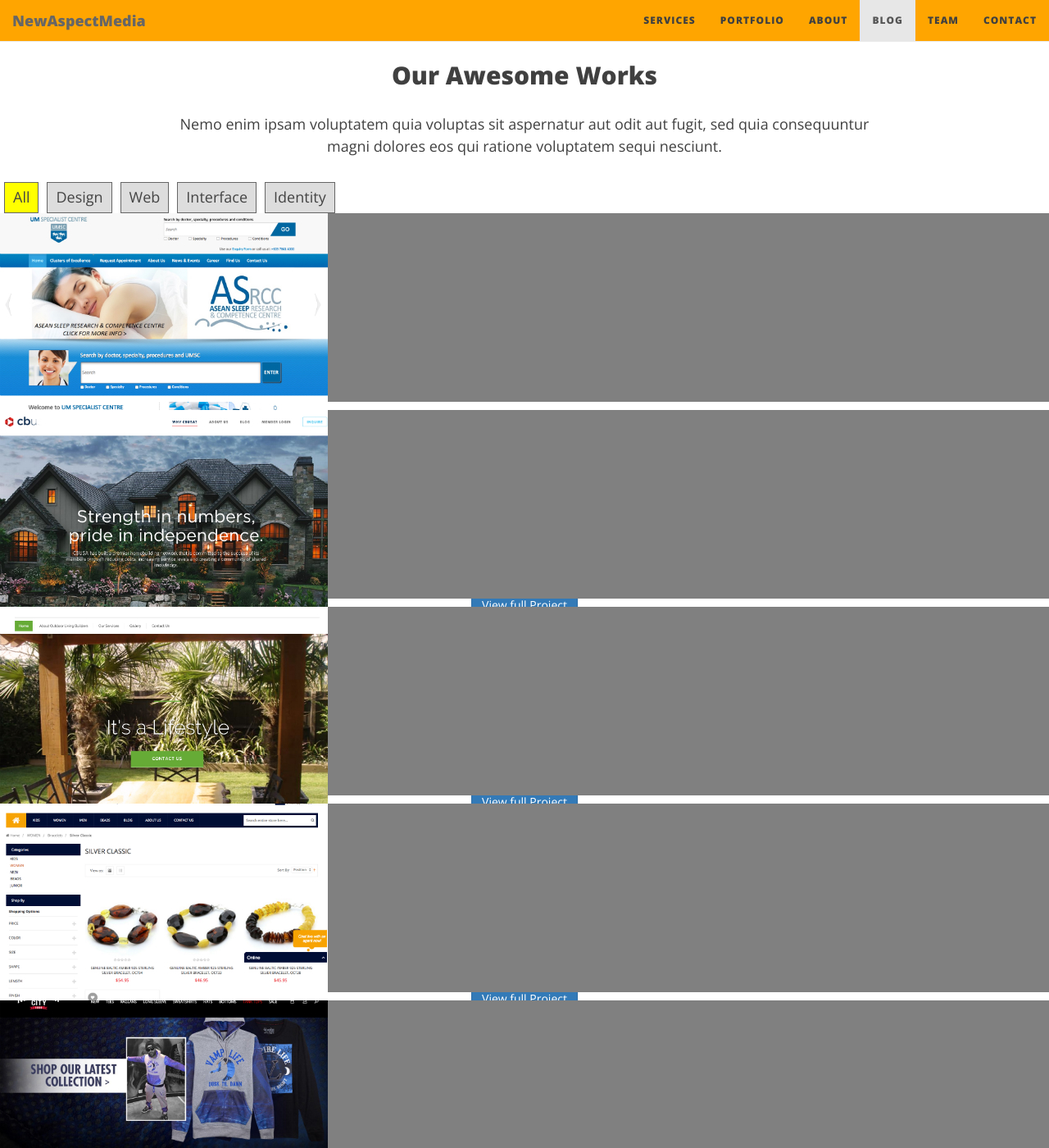
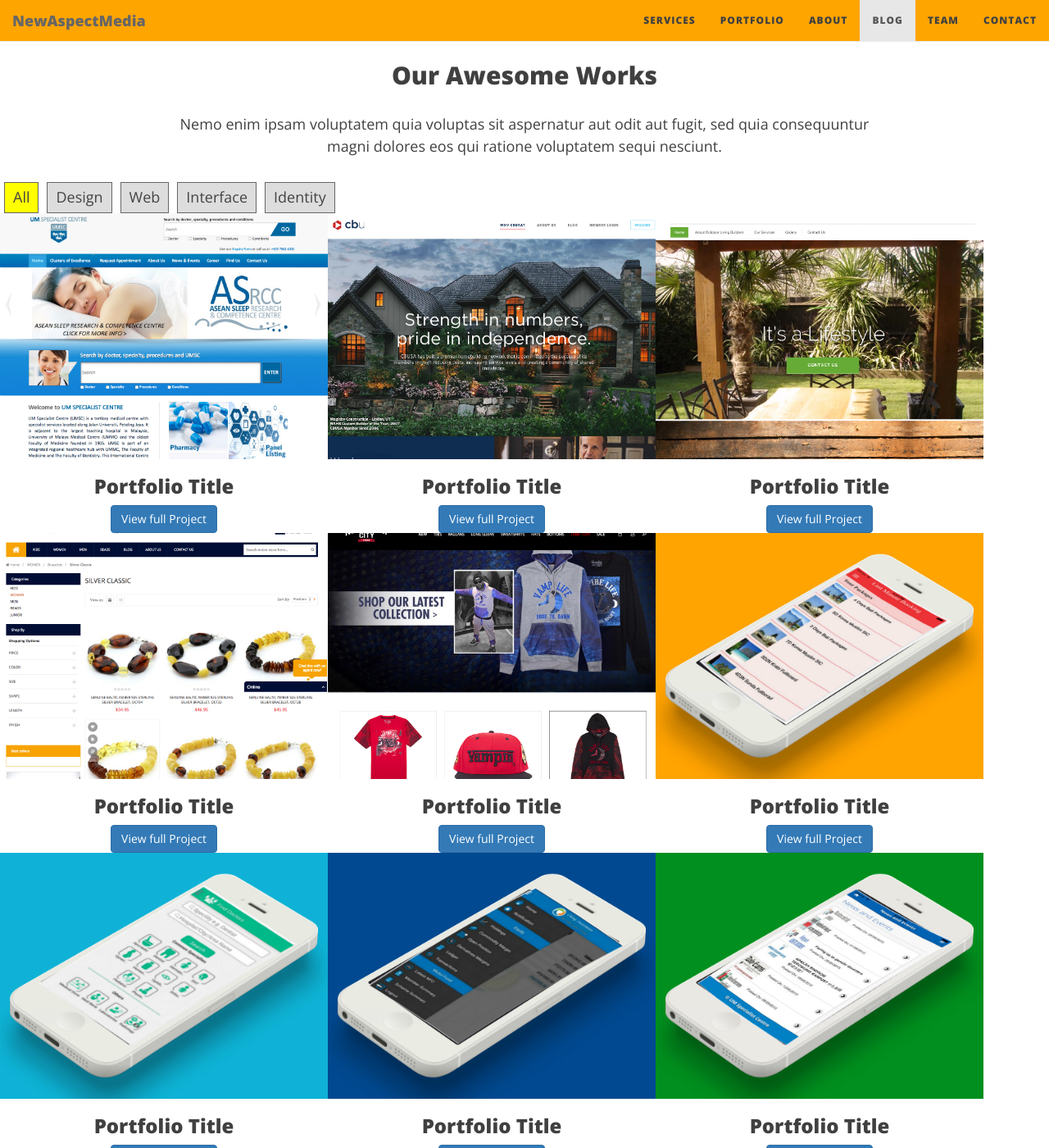
Before and after one commit to newmedia77/appxnam, a Jekyll site: the page built from index.html, in a window 1280 px wide and 1400 px high, scrolled down 3529 px. Shown: the whole window at 82% size. Built offline with Jekyll 4.4.1, drawn with Linux system fonts in a browser that asks for light colours; nearby versions of some CDN libraries; the list of posts is cut into pages by our own code.

Commit message:
andreas
portfolio width

```diff
--- a/css/responsive.css
+++ b/css/responsive.css
@@ -208,6 +208,7 @@
 	/* === PORTFOLIO SECTION === */
 	.portfolio-item {
 	  min-height: 180px;
+	  min-width: 20%;
 	}
 
 }
@@ -220,6 +221,7 @@
 	/* === PORTFOLIO SECTION === */
 	.portfolio-item {
 	  min-height: 275px;
+	  min-width: 20%
 	}
 
 }
--- a/css/style.css
+++ b/css/style.css
@@ -621,7 +621,7 @@
 #filter a.active {background: yellow;}
 
 #grid {clear: both; position: relative}
-.portfolio-item {min-width: 100%; height: 230px; background: grey; float: left; margin-right: 10px; margin-bottom: 10px; color: #fff; font-size: 60px; text-align: center; line-height: 230px; cursor: default;}
+.portfolioitem {min-width: 20%; height: 230px; background: grey; float: left; margin-right: 10px; margin-bottom: 10px; color: #fff; font-size: 60px; text-align: center; line-height: 230px; cursor: default;}
 
 /* =-=-=-=-=-=-= Case study section =-=-=-=-=-=-= */
 
```
